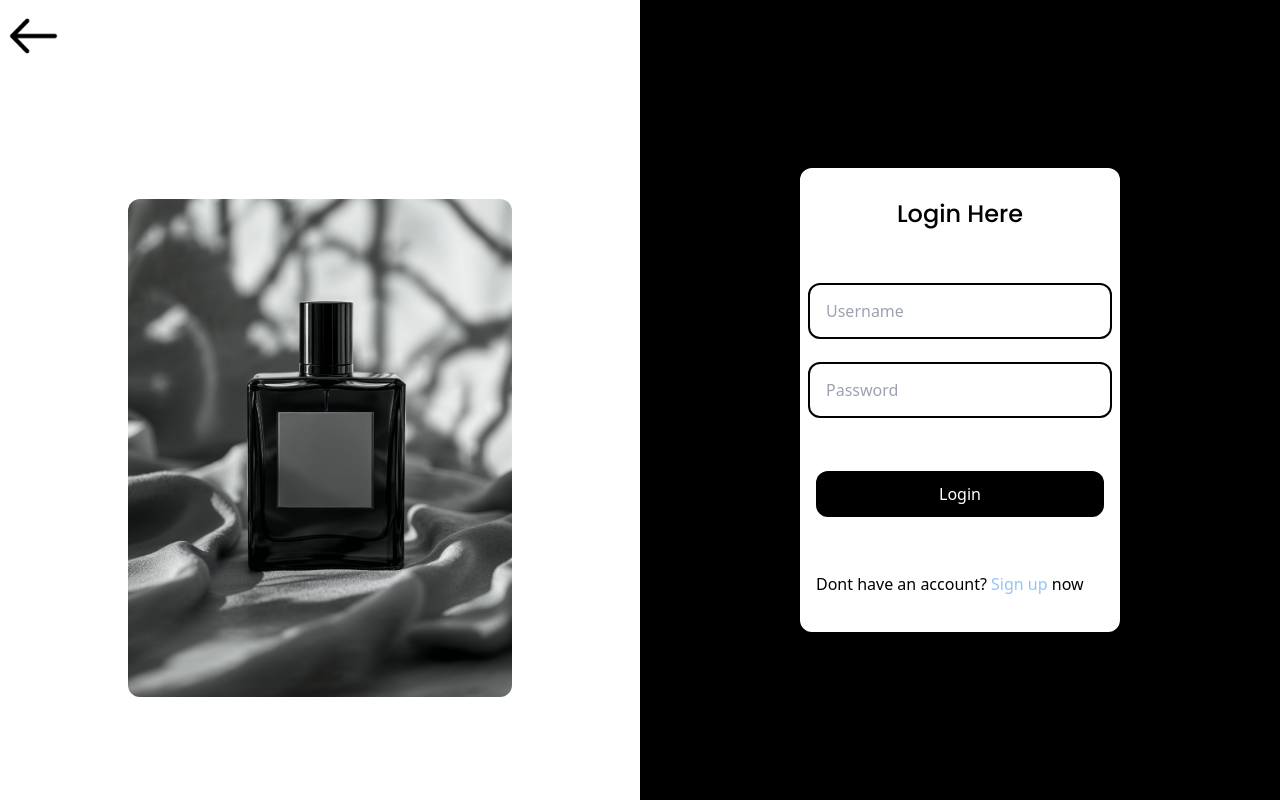
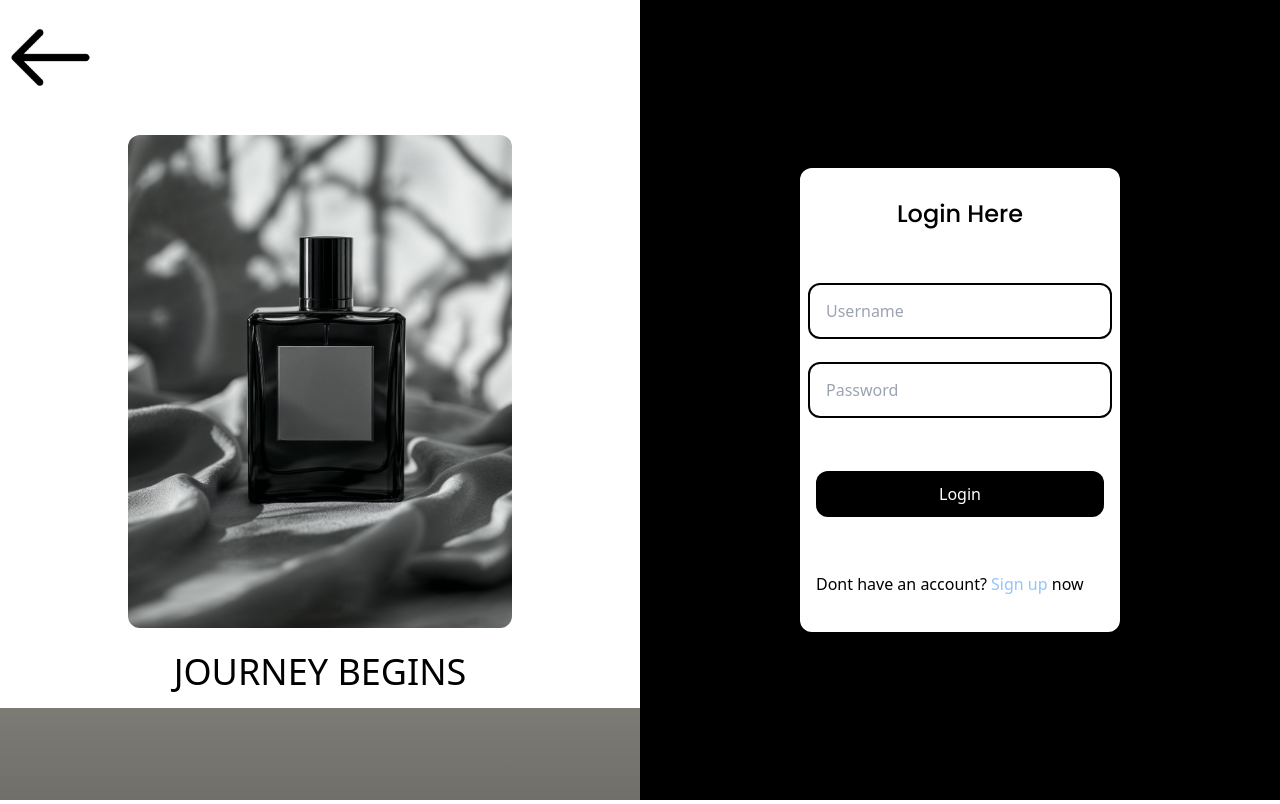
Before and after one commit to VABVAT/BOCCA-MERN, a React (Vite) app in the folder tailwindBasics/: page /signIn in a window 1280 px wide. Built offline with nearby package versions, Linux system fonts and the light colour scheme.

Commit message:
desgin changes

```diff
--- a/tailwindBasics/src/components/Logincmp.jsx
+++ b/tailwindBasics/src/components/Logincmp.jsx
@@ -51,16 +51,19 @@ const Logincmp = (props) => {
     }
 
   return (
-    <div className="flex flex-row h-screen bg-gradient-to-b from-gstart to-gend  min-w-screen">
-      <div className="basis-0 md:basis-1/2 bg-white ">
+    <div className="flex flex-row min-h-screen bg-gradient-to-b from-gstart to-gend  min-w-screen">
+      <div className="basis-0 md:basis-1/2 bg-white h-full">
         <div className="basis-full h-[8%] mt-1  flex flex-row">
           <button onClick={goBack} className=" hidden md:block flex-start ml-2 basis-2/12"><img src={back} className="h-[80%]"  alt="" /></button>
         </div>
         <br />
         <div className="flex h-[89%] flex-row align-center items-center justify-center" >
-              <img src={Pb} className="w-[60%] h-[70%] rounded-xl"  />
+              <img src={Pb} className="w-[60%] h-[70%] rounded-xl"/>
         </div>
-
+        <br />
+        <div className=" flex flex-row justify-center text-4xl mb-4  poppins ">
+             JOURNEY BEGINS
+        </div>
       </div>
       <div className="basis-full md:basis-1/2 bg-black flex flex-row justify-center items-center">
         <button className="absolute md:hidden w-10 mt-2 text-white top-4 left-4" onClick={goBack} > <img src={la} alt="" /></button>
```
